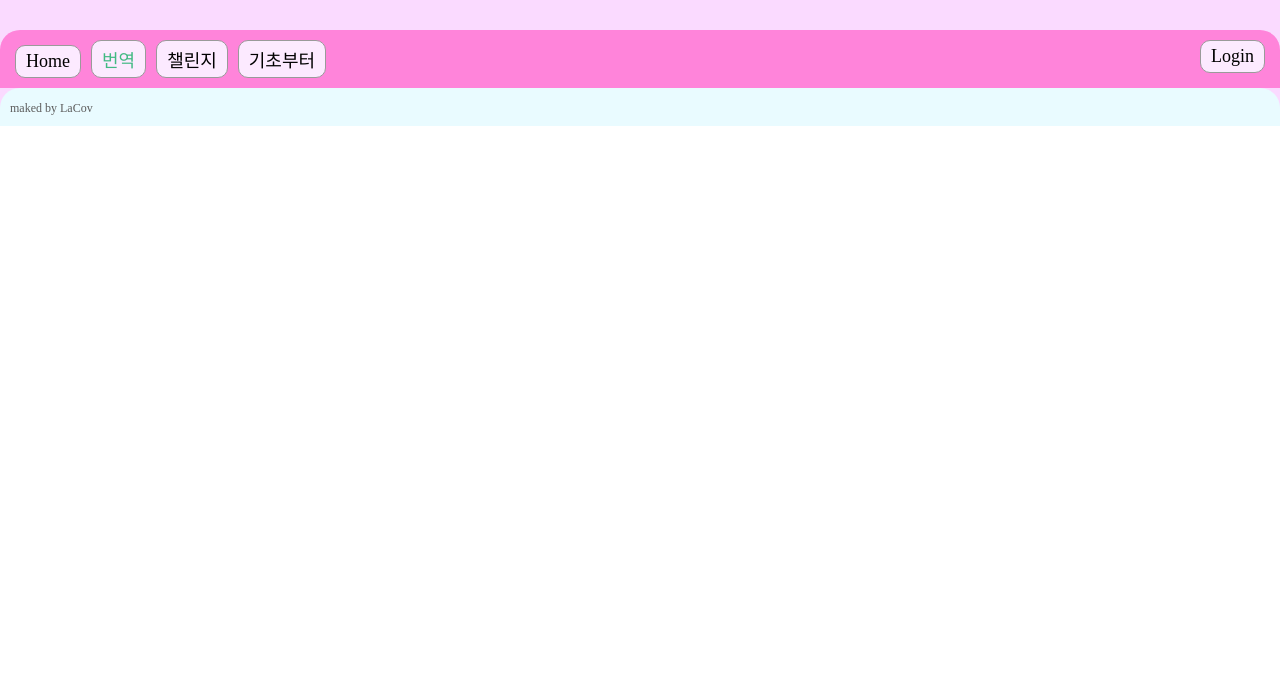
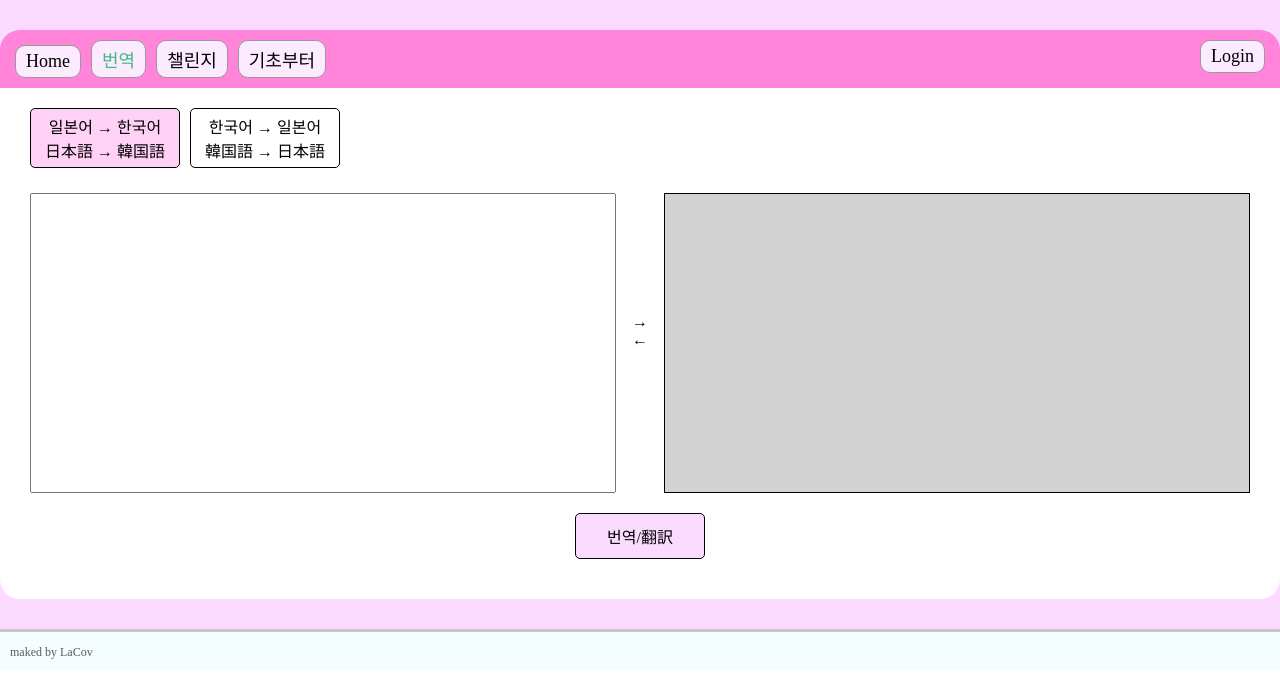
Before and after one commit to LaCovLoid/Learn-Japanese, a Vue app: page /translate in a window 1280 px wide. Shown: the top 698 px of the page. Built offline with nearby package versions, Linux system fonts and the light colour scheme.

Commit message:
add translation

```diff
--- a/src/components/FooterComponent.vue
+++ b/src/components/FooterComponent.vue
@@ -11,15 +11,12 @@
 
 <style lang="scss" module>
 .index{
-  background-color: #fadaff;
+  background-color: #f4fdff;
+  border-top: 3px solid #c6c6c6;
   .footerMain{
     margin: 0 auto;
     padding: 10px 10px;
     max-width: 1280px;
-
-    background-color: #e9fbff;
-    border-top-right-radius: 20px;
-    border-top-left-radius: 20px;
     .maked{
       color: #5c5c5c;
       font-size: 12px;
--- a/src/components/QuestionComponent.vue
+++ b/src/components/QuestionComponent.vue
@@ -101,7 +101,7 @@ function answerSubmit() {
 
 function checkFetchHandler(response:any){
   let isAnswer = response.data.isAnswer;
-  alert(isAnswer);
+  alert(isAnswer? "정답" : "오답");
   emits('sendingData', isAnswer);
 }
 function checkFailedHandler(){
@@ -116,6 +116,7 @@ function checkFailedHandler(){
   height: 50px;
   margin-top: 10px;
   margin-right: 20px;
+  padding-top: 5px;
 
   font-size: 26px;
   text-align: center;
@@ -145,6 +146,7 @@ function checkFailedHandler(){
   user-select:none;
   .inputContainer{
     height: 100px;
+    margin-bottom: 30px;
     padding-top: 20px;
 
     font-size: 40px;
@@ -164,7 +166,8 @@ function checkFailedHandler(){
   .submitButton{
     width: 80px;
     height: 40px;
-    margin-top: 10px;
+    margin-top: 30px;
+    margin-bottom: 10px;
     margin-left: calc(50% - 40px);
     padding-top: 8px;
 
--- a/src/views/HomeView.vue
+++ b/src/views/HomeView.vue
@@ -5,6 +5,9 @@
         {{ word }} {{ mean }}
         <div :class="$style.retryButton" @click="retry">
           다른 문제
+        </div>
+        <div :class="[$style.retryButton, $style.answerButton]" @click="viewAnswer">
+          정답보기
         </div>
       </div>
       <div v-if="word">
@@ -19,6 +22,16 @@
         문제를 푸셨습니다!<br /><br />
         축하합니다!
       </div>
+      <div :class="$style.congrate" v-else >
+        {{ word }}
+        <br />
+        {{ yomigana }}
+        <br />
+        {{ mean }}
+        <br />
+        <br />
+        문제를 풀지 못하였습니다.
+      </div>
     </main>
   </div>
 </template>
@@ -32,6 +45,7 @@ import QuestionComponent from '../components/QuestionComponent.vue';
 let wordId = ref(-1);
 let word = ref("");
 let mean = ref("");
+let yomigana = ref("");
 let yomiganaLength = ref("");
 let visibleBoolean = ref(true);
 let isAnswer = ref(false);
@@ -67,12 +81,26 @@ function retry(){
   word.value = "";
   getQuestion();
 }
+function viewAnswer() {
+  getAPI("/answer",{wordId:wordId.value})
+  .then(answerFetchHandler)
+  .catch(answerFailedHandler);
+}
+function answerFetchHandler(response:any) {
+  yomigana.value = response.data.yomigana;
+  visibleBoolean.value = false;
+  isAnswer.value = false;
+}
+function answerFailedHandler() {
+  alert("정답을 불러오는데 실패하였습니다.");
+}
 </script>
 
 
 <style lang="scss" module>
 .index{
   background-color: #fadaff;
+  padding-bottom: 30px;
   .homeMain{
     margin: 0 auto;
     padding: 10px 10px;
@@ -101,6 +129,7 @@ function retry(){
     }
   }
   .retryButton{
+    width: 130px;
     margin: auto;
     padding: 5px 8px;
 
@@ -111,7 +140,11 @@ function retry(){
     display: inline-block;
     cursor: pointer;
     position:absolute;
+    top: 50px;
     right: 50px;
+  }
+  .answerButton{
+    top: 100px;
   }
 }
 </style>
--- a/src/views/TranslateView.vue
+++ b/src/views/TranslateView.vue
@@ -1,12 +1,124 @@
 <template>
-  <main>
-  </main>
+  <div :class="$style.index">
+    <main :class="$style.translateMain">
+      <span :class="getStyle(0)" @click="toFromSelect(0)">일본어 → 한국어<br />日本語 → 韓国語</span>
+      <span :class="getStyle(1)" @click="toFromSelect(1)">한국어 → 일본어<br />韓国語 → 日本語</span>
+      <div :class="$style.container">
+        <textarea :class="$style.inputBar" v-model="inputText"></textarea>
+        <div :class="$style.middle">→<br />←</div>
+        <span :class="$style.resultBar">{{ resultText }}</span>
+      </div>
+      <span :class="$style.translateButton" @click="translateClicked">번역/翻訳</span>
+    </main>
+  </div>
 </template>
 
 <script setup lang="ts">
+import { getAPI } from '@/api/api';
 import { ref } from 'vue';
+
+let selected = ref(0);
+let resultText = ref("");
+let inputText = ref("");
+
+
+function translateClicked() {
+  console.log(inputText.value, selected.value);
+  getAPI("/translate", {text:inputText.value, type:selected.value})
+    .then(translateFetchHandler)
+    .catch(translateFailedHandler);
+}
+function translateFetchHandler(response:any) {
+  resultText.value = response.data;
+}
+function translateFailedHandler() {
+  alert("번역 실패");
+}
+
+function toFromSelect(value:number) {
+  selected.value = value;
+}
+
+function getStyle(value:number) {
+  if (selected.value == value) return "toFrom selected";
+  else return "toFrom";
+}
 
 </script>
 
+<style>
+.toFrom{
+  width: 150px;
+  margin-bottom: 5px;
+  margin-right: 10px;
+  padding: 5px;
+
+  text-align: center;
+  border: 1px solid #000000;
+  border-radius: 5px;
+  display: inline-block;
+  cursor: pointer;
+}
+.toFrom:hover{
+  background-color: #ffe9e9;
+}
+.selected{
+  background-color: #ffd1f7;
+}
+</style>
+
 <style lang="scss" module>
+.index{
+  background-color: #fadaff;
+  padding-bottom: 30px;
+  .translateMain{
+    margin: 0 auto;
+    padding: 20px 30px;
+    max-width: 1280px;
+    background-color: #ffffff;
+    border-bottom-right-radius: 20px;
+    border-bottom-left-radius: 20px;
+
+    .container{
+      margin-top: 20px;
+      display: flex;
+      .inputBar{
+        width: 50%;
+        height: 300px;
+        padding: 20px;
+
+        resize: none;
+        font-size: 24px;
+
+      }
+      .middle{
+        width: 50px;
+        margin-top: 120px;
+        text-align: center;
+      }
+      .resultBar{
+        width: 50%;
+        height: 300px;
+        padding: 20px;
+        background-color: #d2d2d2;
+        border: 1px solid #000000;
+        display: inline-block;
+      }
+    }
+    .translateButton{
+      width: 130px;
+      margin: 20px auto;
+      padding: 10px;
+
+      background-color: #fadaff;
+      border: 1px solid #000000;
+      border-radius: 5px;
+      display: block;
+      text-align: center;
+    }
+    .translateButton:hover{
+      background-color: #f3a3ff;
+    }
+  }
+}
 </style>
```
